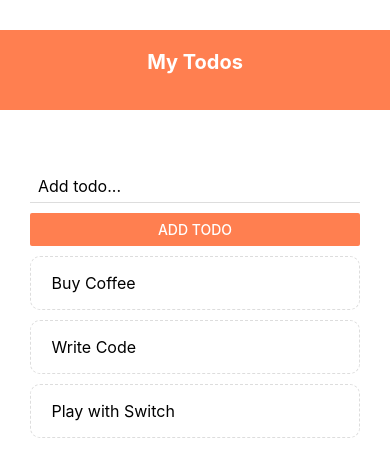
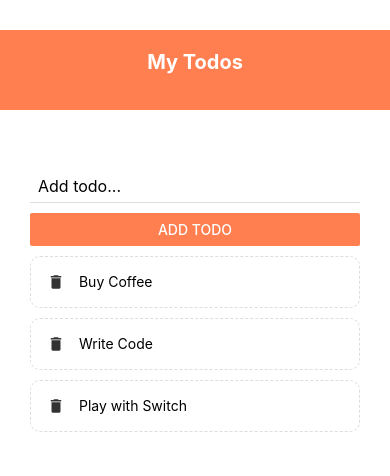
Before and after one commit to a1barif2h/my_first_react_native, a React Native app: screen / in a window 390 px wide. Shown: the top 476 px of the page. Built offline with nearby package versions, Linux system fonts and the light colour scheme.

Commit message:
sempale react native todo app is done

```diff
--- a/App.js
+++ b/App.js
@@ -57,10 +57,15 @@ export default function App() {
 
 const styles = StyleSheet.create({
   container: {
+    flex: 1,
     backgroundColor: '#fff',
   },
   content: {
+    flex: 1,
     marginTop: 20,
     padding: 30,
+  },
+  list: {
+    flex: 1,
   }
 });
--- a/components/TodoItem.js
+++ b/components/TodoItem.js
@@ -1,10 +1,14 @@
-import React from 'react'
-import { StyleSheet, Text, TouchableOpacity } from 'react-native'
+import { MaterialIcons } from '@expo/vector-icons';
+import React from 'react';
+import { StyleSheet, Text, TouchableOpacity, View } from 'react-native';
 
 export default function TodoItem({item, handleRemove}) {
     return (
         <TouchableOpacity onPress={() => handleRemove(item.key)}>
-            <Text style={styles.item}> {item.title} </Text>
+            <View style={styles.item}>
+                <MaterialIcons name='delete' size={18} color='#333' />
+                <Text style={styles.itemText}> {item.title} </Text>
+            </View>
         </TouchableOpacity>
     )
 }
@@ -17,6 +21,10 @@ const styles = StyleSheet.create({
         borderColor: '#ddd',
         borderStyle: 'dashed',
         borderRadius: 10,
-        marginTop: 10
+        marginTop: 10,
+        flexDirection: 'row'
+    },
+    itemText: {
+        marginLeft: 10
     }
 })
```
